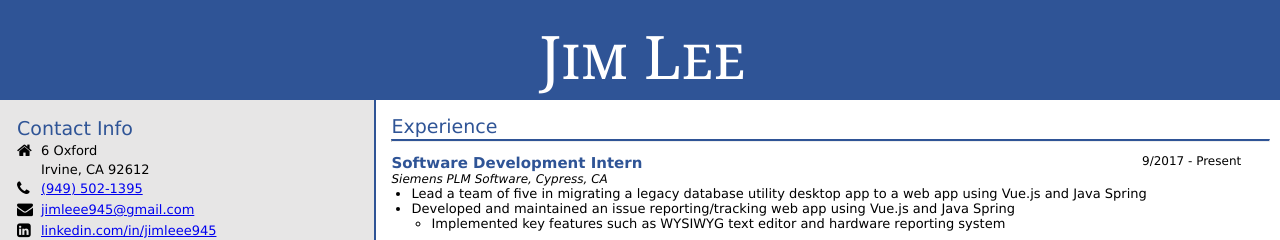
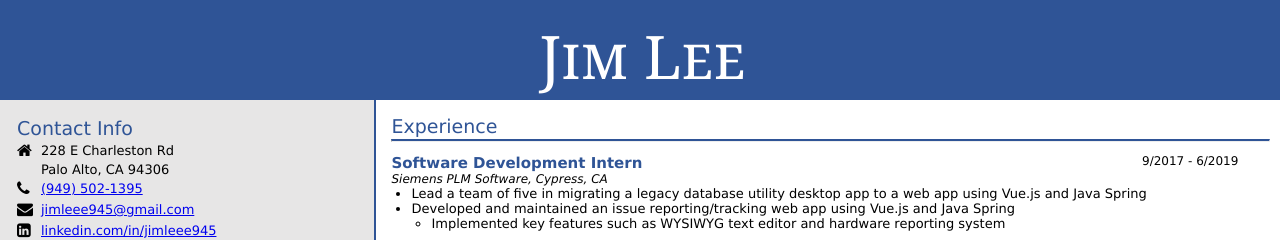
Before and after one commit to jil945/Resume, a Vue app: page / in a window 1280 px wide. Shown: the top 240 px of the page. Built offline with nearby package versions, Linux system fonts and the light colour scheme.

Commit message:
Updated contact info

```diff
--- a/src/App.vue
+++ b/src/App.vue
@@ -22,11 +22,11 @@
                 <tbody>
                     <tr class="contact address">
                         <td><i class="fa fa-home"></i></td>
-                        <td><h2>6 Oxford</h2></td>
+                        <td><h2>228 E Charleston Rd</h2></td>
                     </tr>
                     <tr class="contact address">
                         <td></td>
-                        <td><h2>Irvine, CA 92612</h2></td>
+                        <td><h2>Palo Alto, CA 94306</h2></td>
                     </tr>
                     <tr class="contact phone-number">
                         <td><i class="fa fa-phone"></i></td>
@@ -92,7 +92,7 @@
                 <hr>
                 <div class="job">
                     <div class="duration">
-                        9/2017 - Present
+                        9/2017 - 6/2019
                     </div>
                     <h2 class="title">
                         Software Development Intern
--- a/src/main.js
+++ b/src/main.js
@@ -1,5 +1,5 @@
 import Vue from "vue";
-import App from "./app.vue";
+import App from "./App.vue";
 
 Vue.config.productionTip = false;
 
```
